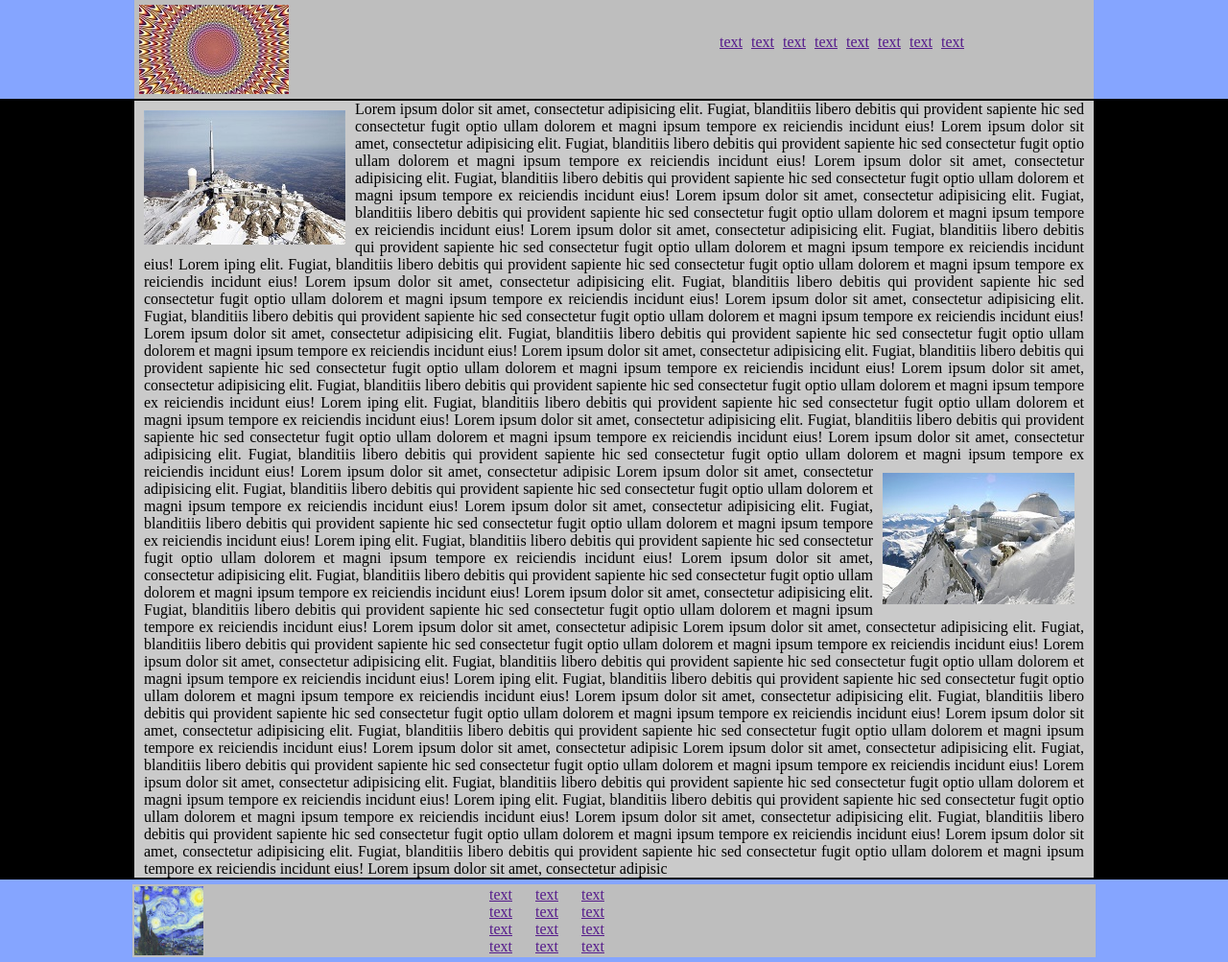
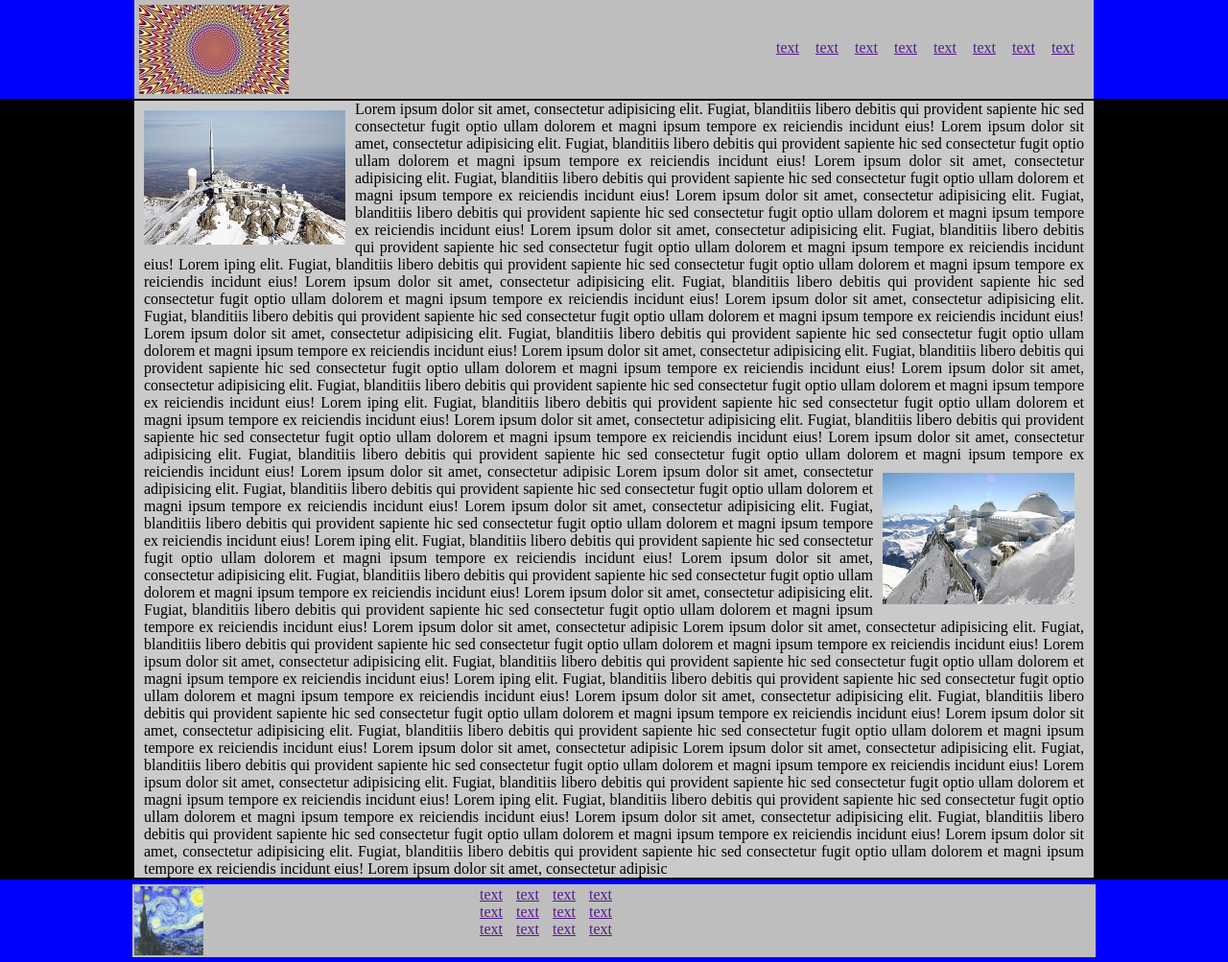
Before and after one commit to draconss/veb, a plain HTML site: page lab3/index.html in a window 1280 px wide. Shown: the whole page at 96% size. Drawn offline with Linux system fonts and the light colour scheme.

Commit message:
Add files via upload

```diff
--- a/lab3/css/1.css
+++ b/lab3/css/1.css
@@ -7,7 +7,7 @@
 	  padding:5px;
   }
 .ob{
-	 min-height: calc(100vh - 175px);
+	 min-height: calc(100vh - 189px);
 }
 .text{
 	margin-left: 10px;
@@ -24,7 +24,7 @@
 
 }
 header {
-background:#0043ff7a;
+background:blue;
 
 }
 img{
@@ -32,13 +32,24 @@ img{
 	float:left;
 }
 .menu_up{
-	float:right;
+	margin: 20px;
+
 }
-header nav{
+.menu_up li{
+	display:inline-block;
+	    float: right;
+		margin-left: 17px;
+		margin-top: 21px;
+}
+.cl menu li{
+	display:inline-block;
+	margin-left:10px;
+}
+header main{
 	padding-top:35px;
 	padding-right:130px;
 }
-header nav li{
+header main li{
 	display: inline-block;
 	margin-right: 5px;
 
@@ -78,7 +89,7 @@ footer nav{
 
 }
 footer{
-	background:#0043ff7a;
+	background:blue;
 	padding: 5px;
 
 
@@ -90,20 +101,11 @@ footer{
 	    margin: auto;
     max-width: 1000px;
     background: #bebebe;
-    padding: 2px
+    padding: 2px;
+	    min-height: 72px;
 }
 
-@media (max-width: 768px) {
-	.imm{
-		visibility:hidden;
-		max-height: 1px;
-	}
-  .content {
-    padding: 9px 15px 176px 15px;
-    width: 96%;
-  }
 
-}
 @media (max-width: 380px) {
   .imm{
 		visibility:hidden;
--- a/lab3/index.html
+++ b/lab3/index.html
@@ -1,8 +1,8 @@
 <!doctype html>
-<html lang="en">
+<html lang="zxx">
 <head>
 	<meta charset="UTF-8">
-	<title>	</title>
+	<title>test</title>
 	<link rel="stylesheet" href="./css/1.css">
 </head>
 
@@ -12,7 +12,7 @@
 		<header>
 		<div class="boa">
 		<a  href=""><img src="./img/1.jpg" alt="#" class = "imm"></a>
-		<nav class = "menu_up">
+		<menu class = "menu_up">
 		<li><a href="">text</a></li>
 		<li><a href="">text</a></li>
 		<li><a href="">text</a></li>
@@ -21,7 +21,7 @@
 		<li><a href="">text</a></li>
 		<li><a href="">text</a></li>
 		<li><a href="">text</a></li>
-		</nav>
+		</menu>
 		</div>
 		</header>
 <div class="ob">
@@ -75,27 +75,26 @@
 	<a  href=""><img src="./img/4.jpg" alt="#" class = "f-img"></a>
 	<div class = "cl">
 
-	<nav>
+	<menu>
 		<li><a href="">text</a></li>
 		<li><a href="">text</a></li>
 		<li><a href="">text</a></li>
 		<li><a href="">text</a></li>
-	</nav>
-	<nav>
+	</menu>
+	<menu>
 		<li><a href="">text</a></li>
 		<li><a href="">text</a></li>
 		<li><a href="">text</a></li>
 		<li><a href="">text</a></li>
-	</nav>
-	<nav>
+	</menu>
+	<menu>
 		<li><a href="">text</a></li>
 		<li><a href="">text</a></li>
 		<li><a href="">text</a></li>
 		<li><a href="">text</a></li>
-	</nav>
+	</menu>
 	</div>
 	</div>
 	</footer>
-
-	</body>
+</body>
 </html>
```
